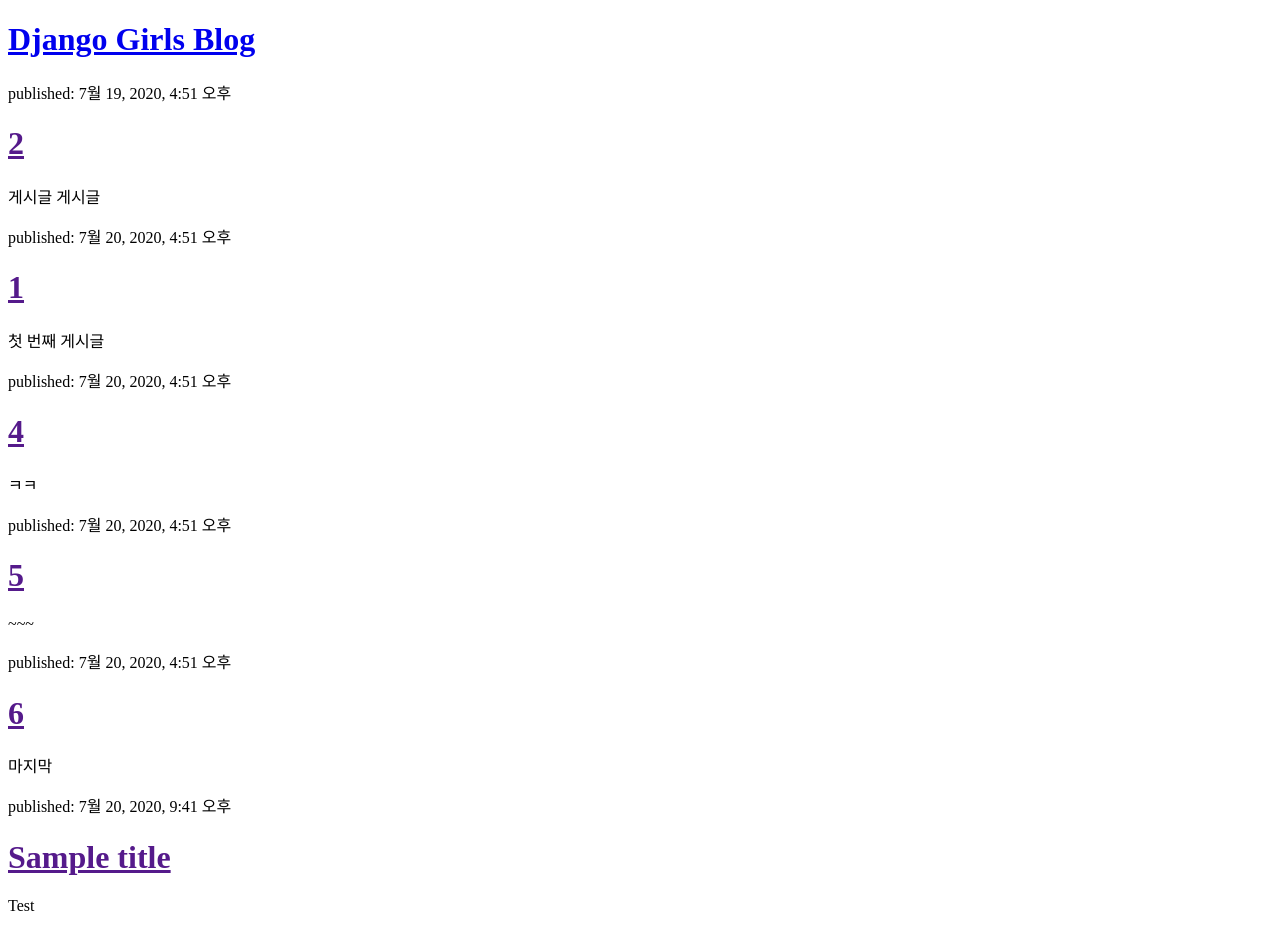
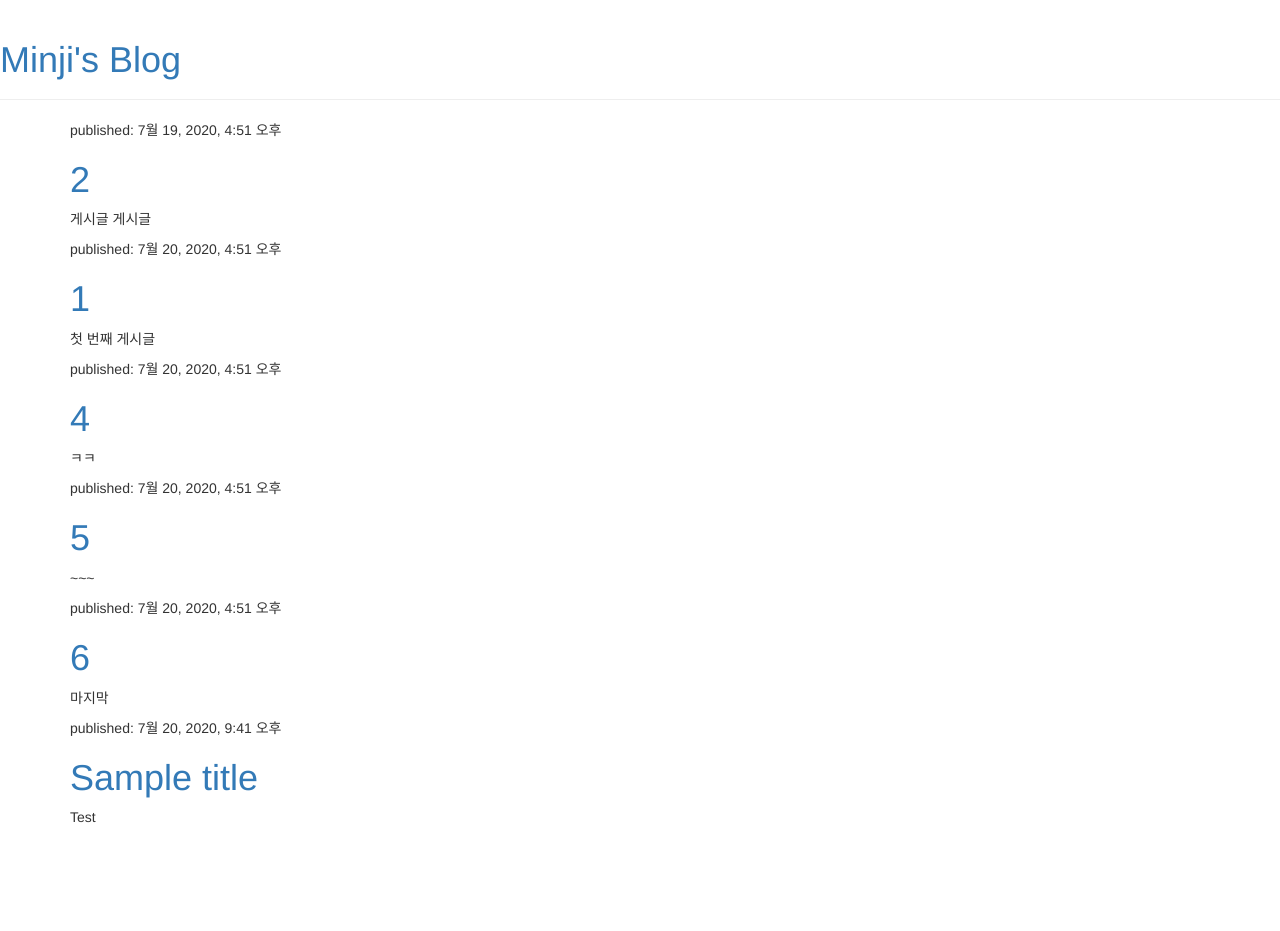
Before and after one commit to Shinminji/piro13_djangogirls, a Django app: page / in a window 1280 px wide. After the commit the page ends 823 px from the top, so only its background shows below. Run offline with Django 3.2, Linux system fonts and the light colour scheme; data comes from the database, SQL or seed files in the repository; some libraries are stand-ins or nearby versions.

Commit message:
CSS-예쁘게 만들기

```diff
--- a/blog/templates/blog/post_list.html
+++ b/blog/templates/blog/post_list.html
@@ -1,21 +1,31 @@
-<!doctype html>
+{% load static %}
 <html>
     <head>
         <title>Minji's blog</title>
-  <meta charset="utf-8">
+        <link rel="stylesheet" href="//maxcdn.bootstrapcdn.com/bootstrap/3.2.0/css/bootstrap.min.css">
+       <link rel="stylesheet" href="//maxcdn.bootstrapcdn.com/bootstrap/3.2.0/css/bootstrap-theme.min.css">
+       <link href="//fonts.googleapis.com/css?family=Lobster&subset=latin,latin-ext" rel="stylesheet" type="text/css">
+       <link rel="stylesheet" href="{% static '/blog.css' %}">
     </head>
     <body>
-
-  <div>
-    <h1><a href="/">Django Girls Blog</a></h1>
+        <div class="page-header">
+            <h1><a href="/">Minji's Blog</a></h1>
         </div>
 
+        <div class="content container">
+      <div class="row">
+          <div class="col-md-8">
               {% for post in posts %}
-    <div>
+                  <div class="post">
+                      <div class="date">
                           <p>published: {{ post.published_date }}</p>
+                      </div>
                       <h1><a href="">{{ post.title }}</a></h1>
                       <p>{{ post.text|linebreaksbr }}</p>
                   </div>
               {% endfor %}
+          </div>
+      </div>
+  </div>
     </body>
 </html>
```
Also changed, not shown: blog/static/css/blog.css (added, +54 -0 lines). Lines whose indentation alone changed are shown as unchanged.
